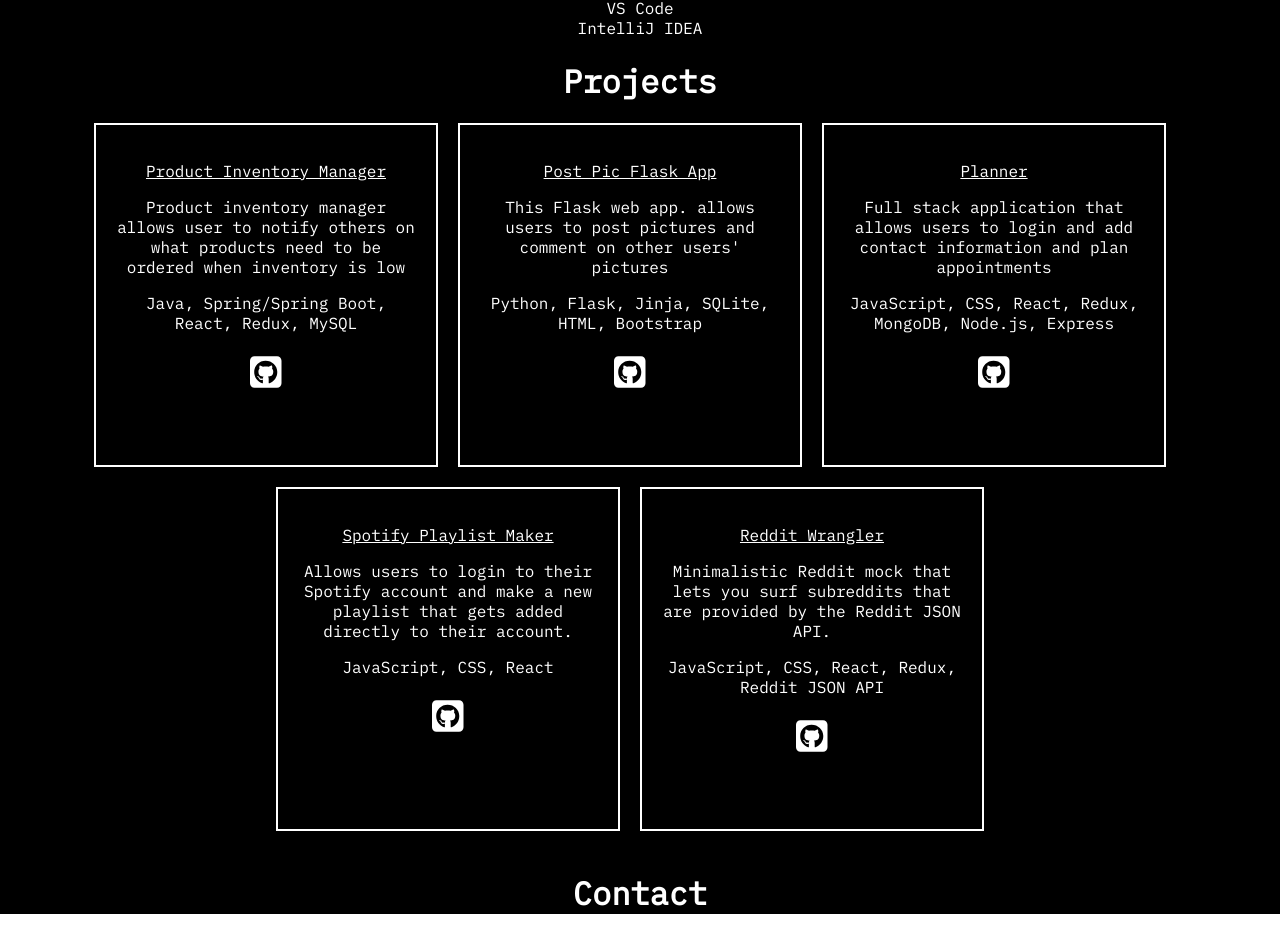
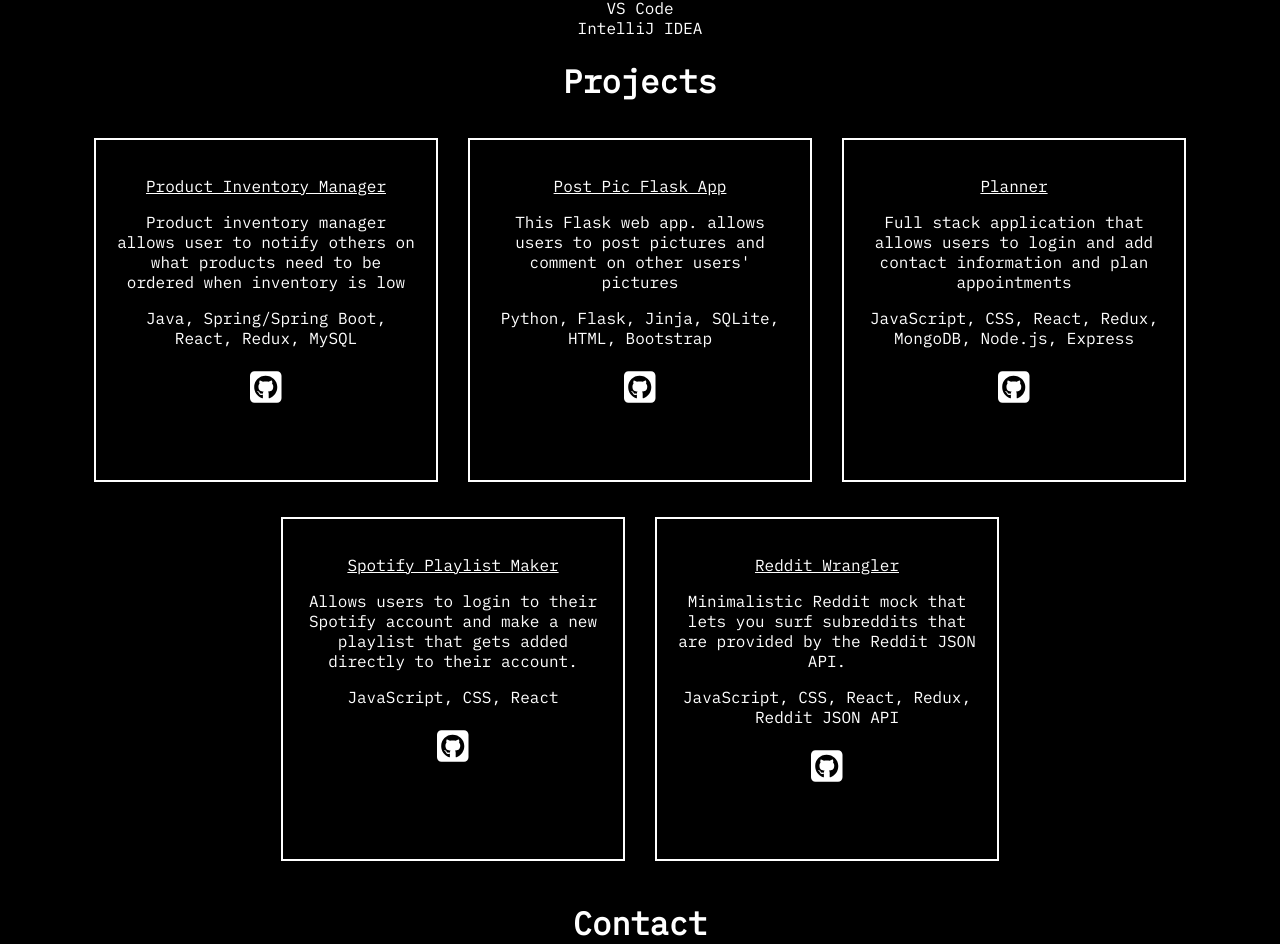
Before and after one commit to Aryanpatel335/PersonalWebsite, a React (Create React App) app: page / in a window 1280 px wide. Shown: the part 1540-2484 px from the top of the page. Before the commit the page ends 2454 px from the top, so only its background shows below. Built offline with nearby package versions, Linux system fonts and the light colour scheme.

Commit message:
fixed margin issue

```diff
--- a/src/components/Projects/Projects.css
+++ b/src/components/Projects/Projects.css
@@ -7,10 +7,9 @@
   width: 300px;
   height: 300px;
   padding: 20px 20px;
-
+  margin: 15px;
   border: rgb(255, 255, 255) 2px solid;
   margin-bottom: 20px;
-  margin-right: 20px;
 }
 .projectTitle {
   text-decoration: underline;
```
